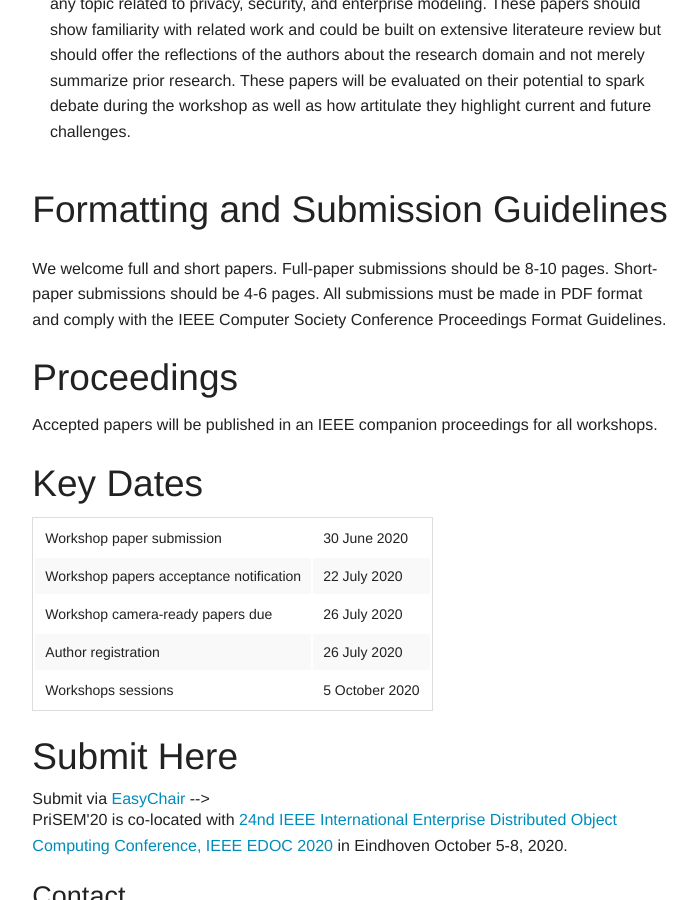
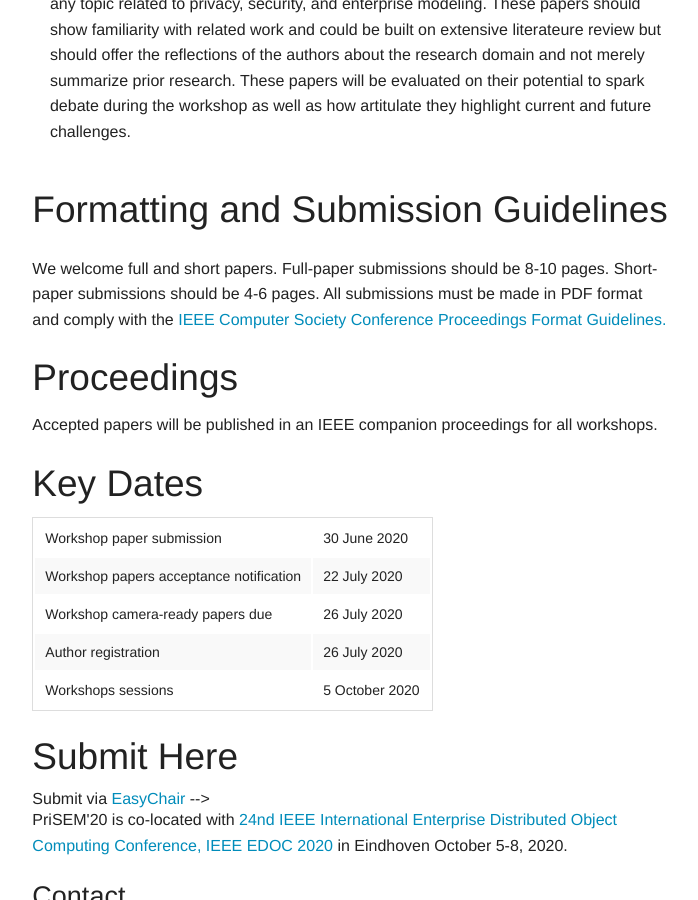
Before and after one commit to prisem-workshop/prisem-workshop.github.io, a Jekyll site: the page built from paper.html, in a window 1280 px wide and 900 px high, scrolled down 2026 px. Shown: the whole window, without its empty margins (456-1154 px from the left). Built offline with Jekyll 4.4.1, drawn with Linux system fonts in a browser that asks for light colours; comment, search, counter and statistics services are not loaded; part of the change alters nothing that is shown.

```diff
--- a/paper.html
+++ b/paper.html
@@ -54,7 +54,7 @@ We strongly encourage the submissions reporting a synergy of innovative research
 <h2>Formatting and Submission Guidelines</h2>
 <p>
 
-<p>We welcome full and short papers. Full-paper submissions should be 8-10 pages. Short-paper submissions should be 4-6 pages. All submissions must be made in PDF format and comply with the IEEE Computer Society Conference Proceedings Format Guidelines.
+<p>We welcome full and short papers. Full-paper submissions should be 8-10 pages. Short-paper submissions should be 4-6 pages. All submissions must be made in PDF format and comply with the <a href="https://www.ieee.org/conferences/publishing/templates.html">IEEE Computer Society Conference Proceedings Format Guidelines.</a>
 </p>
 
 <h2>Proceedings</h2>
```
